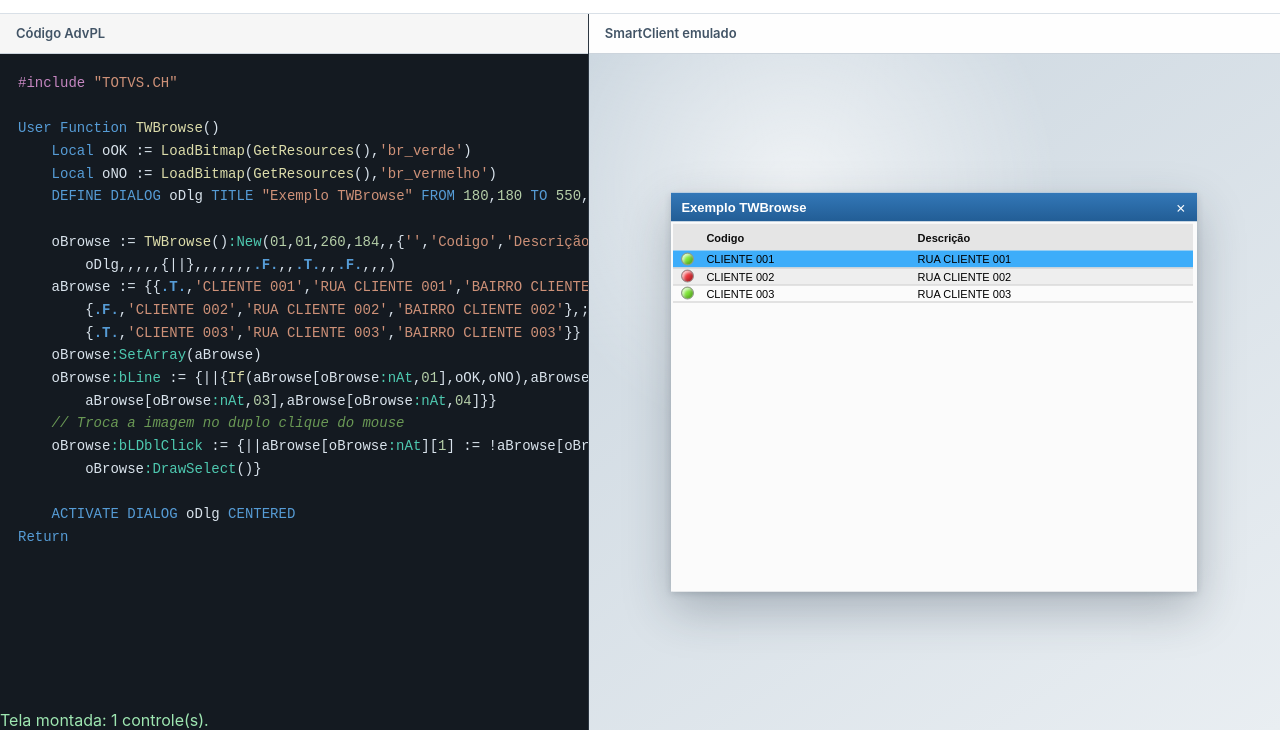
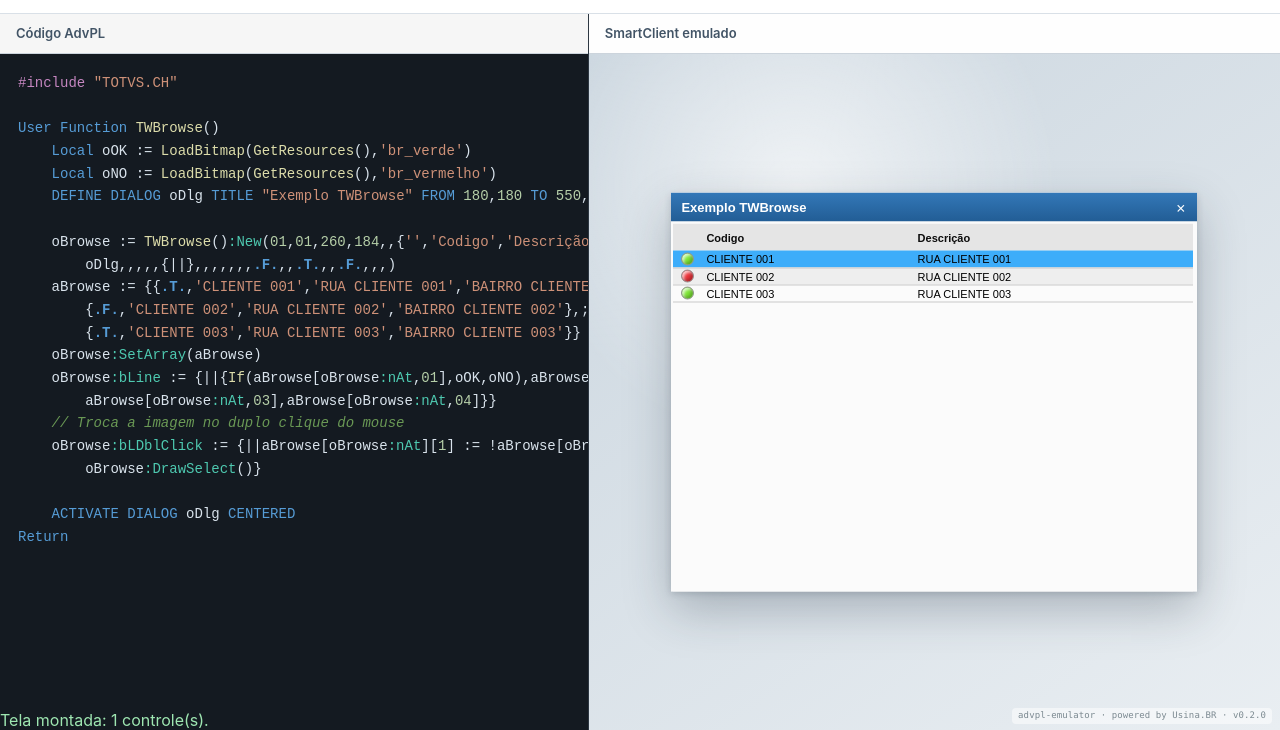
Before and after one commit to leandromichelsenbr/advpl-emulator, a website: page index.html in a window 1280 px wide. Shown: the part 70-800 px from the top of the page. Drawn offline with Linux system fonts and the light colour scheme.

Commit message:
feat: brand emulator output with package version

```diff
--- a/msdialog.js
+++ b/msdialog.js
@@ -18,6 +18,11 @@
   // Permite que páginas externas carreguem o arquivo sem adotar o shell completo da demonstração.
   if (!sourceEl || !desktopEl || !statusEl) return;
   document.documentElement.classList.toggle("headless", headless);
+  const brandEl = document.createElement("div");
+  brandEl.className = "emulator-brand";
+  brandEl.textContent = `advpl-emulator · powered by Usina.BR · v${AdvPLCore.PACKAGE_VERSION}`;
+  brandEl.setAttribute("aria-label", brandEl.textContent);
+  document.body.append(brandEl);
 
   function escapeHtml(text) {
     return text.replace(/&/g, "&amp;").replace(/</g, "&lt;").replace(/>/g, "&gt;");
--- a/styles.css
+++ b/styles.css
@@ -119,6 +119,21 @@ h1 { margin: 2px 0 0; font-size: 24px; }
 .headless .workspace { display: block; min-height: 100vh; }
 .headless .preview-pane, .headless .desktop { width: 100%; min-height: 100vh; }
 .headless .desktop { padding: 0; }
+.emulator-brand {
+  position: fixed;
+  right: 8px;
+  bottom: 6px;
+  z-index: 15;
+  padding: 2px 6px;
+  border-radius: 4px;
+  background: rgba(255,255,255,.72);
+  color: #53646c;
+  opacity: .72;
+  pointer-events: none;
+  user-select: none;
+  font: 9px/1.3 ui-monospace, "Cascadia Mono", Consolas, monospace;
+  letter-spacing: .01em;
+}
 
 .ms-dialog {
   position: absolute;
```
Also changed, not shown: README.md.
